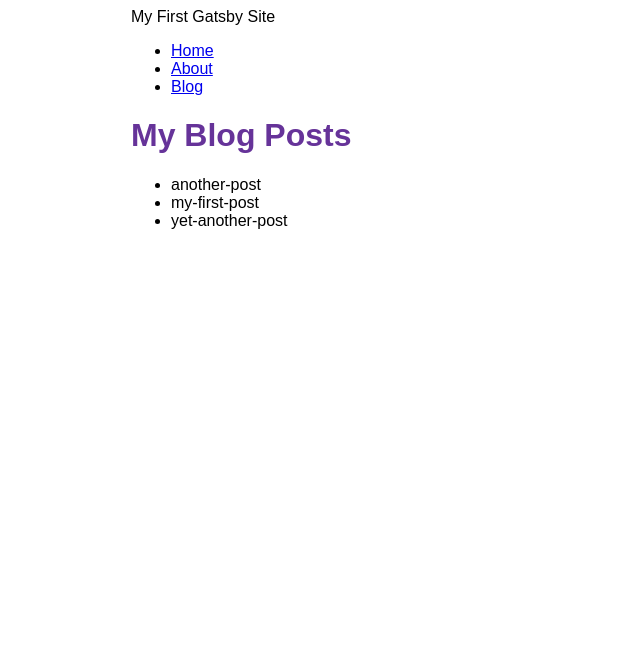
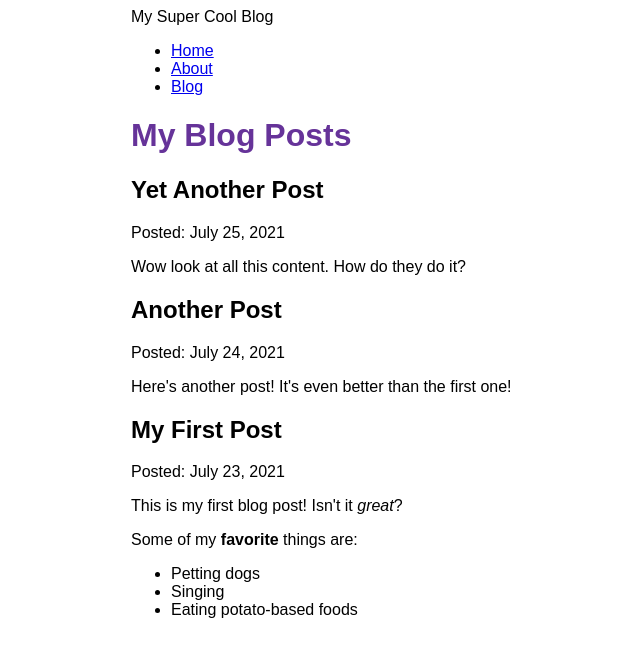
Before and after one commit to TRegourd/gatsby-tutorial, a Gatsby site: page /blog in a window 1280 px wide. Shown: the whole page, without its empty margins (259-899 px from the left). Built offline with nearby package versions, Linux system fonts and the light colour scheme; Gatsby itself is replaced by a stand-in of ours.

Commit message:
Finished Gatsby Tutorial Part 5

```diff
--- a/blog/another-post.mdx
+++ b/blog/another-post.mdx
@@ -0,0 +1,6 @@
+---
+title: "Another Post"
+date: "2021-07-24"
+---
+
+Here's another post! It's even better than the first one!
--- a/blog/my-first-post.mdx
+++ b/blog/my-first-post.mdx
@@ -0,0 +1,12 @@
+---
+title: "My First Post"
+date: "2021-07-23"
+---
+
+This is my first blog post! Isn't it _great_?
+
+Some of my **favorite** things are:
+
+- Petting dogs
+- Singing
+- Eating potato-based foods
--- a/blog/yet-another-post.mdx
+++ b/blog/yet-another-post.mdx
@@ -0,0 +1,6 @@
+---
+title: "Yet Another Post"
+date: "2021-07-25"
+---
+
+Wow look at all this content. How do they do it?
--- a/gatsby-config.js
+++ b/gatsby-config.js
@@ -1,16 +1,17 @@
 module.exports = {
   siteMetadata: {
-    title: "My First Gatsby Site",
+    title: "My Super Cool Blog",
   },
   plugins: [
     "gatsby-plugin-image",
     "gatsby-plugin-sharp",
     {
-      resolve: "gatsby-source-filesystem",
+      resolve: `gatsby-source-filesystem`,
       options: {
         name: `blog`,
-        path: `${__dirname}/blog`,
+        path: `${__dirname}/blog/`,
       },
     },
+    "gatsby-plugin-mdx",
   ],
 };
--- a/package.json
+++ b/package.json
@@ -15,9 +15,12 @@
     "clean": "gatsby clean"
   },
   "dependencies": {
+    "@mdx-js/mdx": "^1.6.22",
+    "@mdx-js/react": "^1.6.22",
     "@pmmmwh/react-refresh-webpack-plugin": "^0.5.7",
     "gatsby": "^4.15.2",
     "gatsby-plugin-image": "^2.15.1",
+    "gatsby-plugin-mdx": "^3.15.1",
     "gatsby-plugin-sharp": "^4.15.1",
     "gatsby-source-filesystem": "^4.15.0",
     "react": "^18.1.0",
--- a/src/pages/blog.js
+++ b/src/pages/blog.js
@@ -1,25 +1,32 @@
+import * as React from "react";
 import { graphql } from "gatsby";
-import * as React from "react";
+import { MDXRenderer } from "gatsby-plugin-mdx";
 import Layout from "../components/layout";
 
 const BlogPage = ({ data }) => {
-  console.log(data);
   return (
     <Layout pageTitle="My Blog Posts">
-      <ul>
-        {data.allFile.nodes.map((node) => (
-          <li key={node.name}>{node.name}</li>
-        ))}
-      </ul>
+      {data.allMdx.nodes.map((node) => (
+        <article key={node.id}>
+          <h2>{node.frontmatter.title}</h2>
+          <p>Posted: {node.frontmatter.date}</p>
+          <MDXRenderer>{node.body}</MDXRenderer>
+        </article>
+      ))}
     </Layout>
   );
 };
 
 export const query = graphql`
   query {
-    allFile {
+    allMdx(sort: { fields: frontmatter___date, order: DESC }) {
       nodes {
-        name
+        frontmatter {
+          title
+          date(formatString: "MMMM DD, YYYY")
+        }
+        id
+        body
       }
     }
   }
```
Also changed, not shown: 1 other file.
